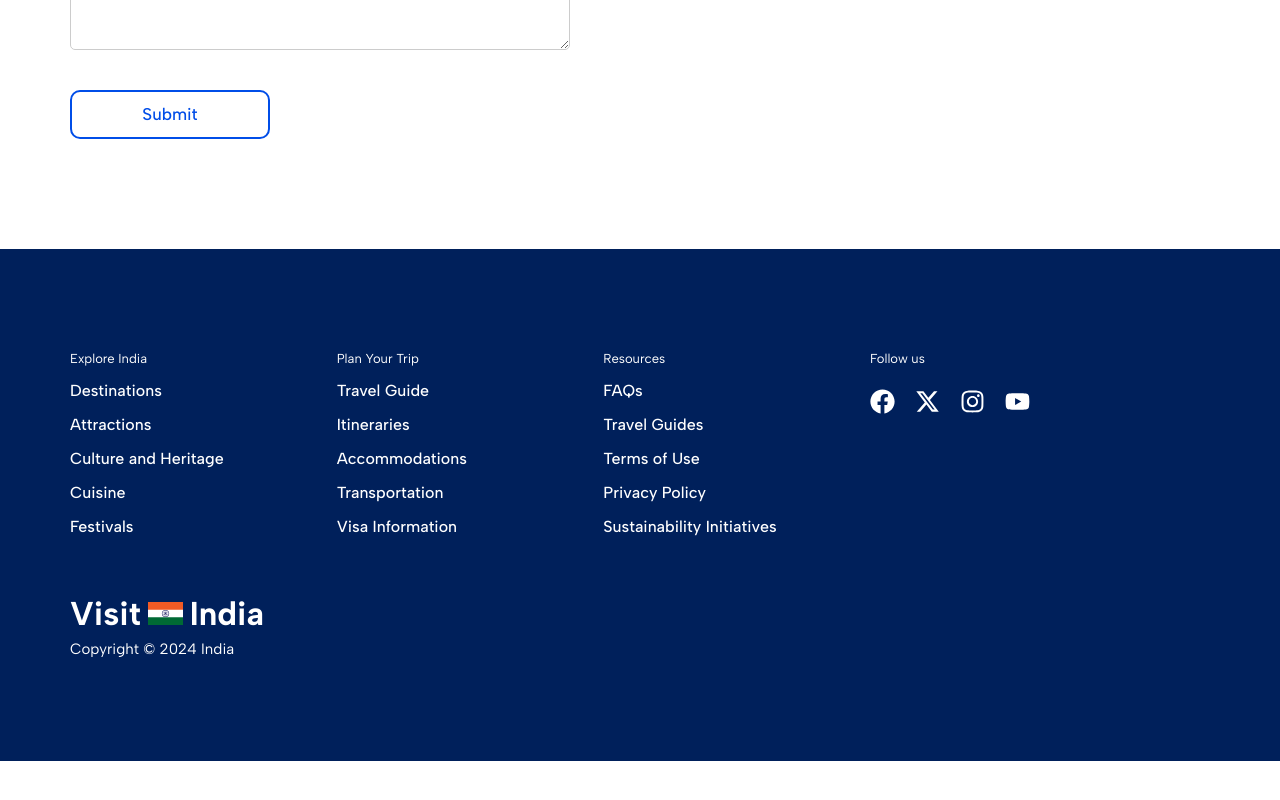
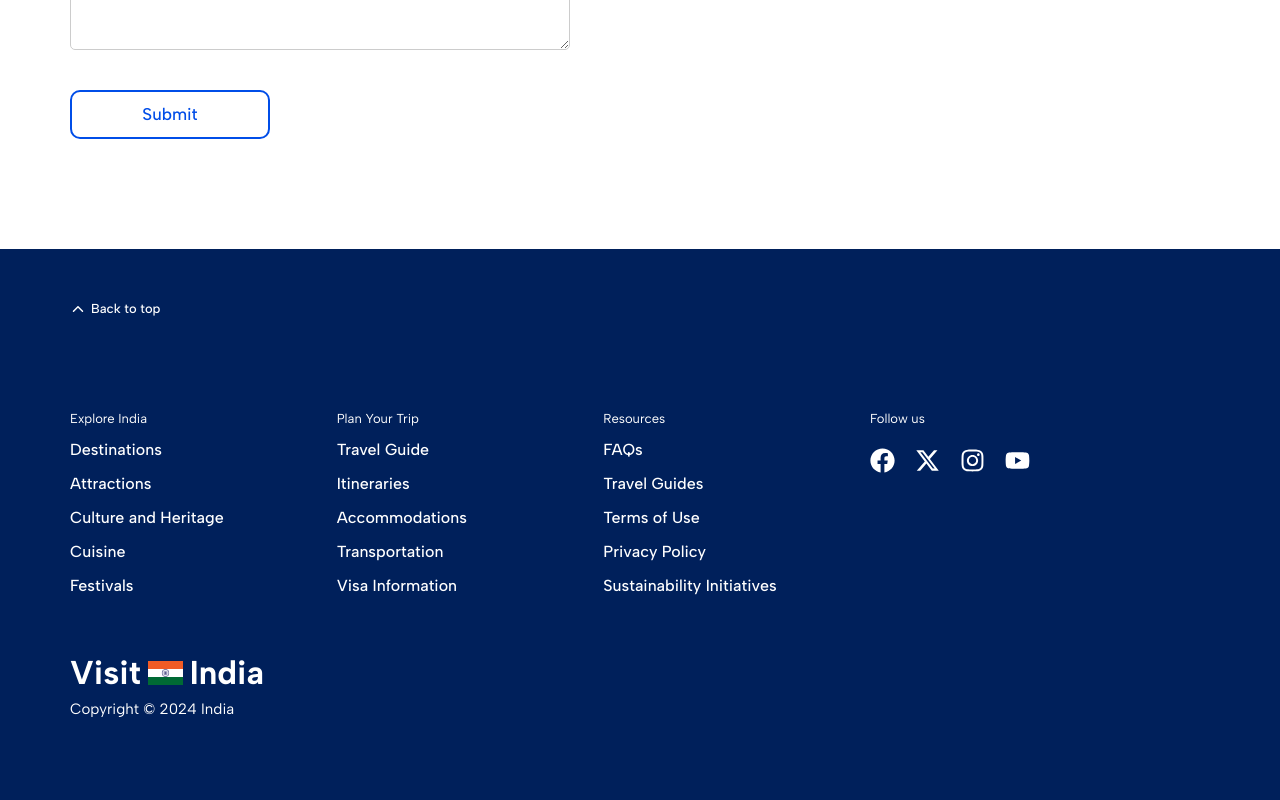
Before and after one commit to shashankaz/EpicIndia, a Next.js app: page / in a window 1280 px wide. Shown: the part 6095-6895 px from the top of the page. Before the commit the page ends 6856 px from the top, so only its background shows below. Built offline with nearby package versions, Linux system fonts and the light colour scheme.

Commit message:
back to top

```diff
--- a/src/components/Footer.tsx
+++ b/src/components/Footer.tsx
@@ -6,11 +6,20 @@ import { FaFacebook } from "react-icons/fa";
 import { FaXTwitter } from "react-icons/fa6";
 import { FaInstagram } from "react-icons/fa";
 import { FaYoutube } from "react-icons/fa";
+import { IoIosArrowUp } from "react-icons/io";
 
 const Footer = () => {
+  const top = () => {
+    window.scrollTo(0, 0);
+  };
+
   return (
     <div id="container">
       <div>
+        <div id="part1">
+          <IoIosArrowUp />
+          <button onClick={top}>Back to top</button>
+        </div>
         <div id="part2">
           <div id="content">
             <ul>
@@ -69,7 +78,9 @@ const Footer = () => {
                 <Link href={"/privacy"}>Privacy Policy</Link>
               </li>
               <li>
-                <Link href={"/sustainability-initiatives"}>Sustainability Initiatives</Link>
+                <Link href={"/sustainability-initiatives"}>
+                  Sustainability Initiatives
+                </Link>
               </li>
             </ul>
           </div>
--- a/src/components/footer.css
+++ b/src/components/footer.css
@@ -6,6 +6,9 @@
 
 #part1 {
   padding-bottom: 40px;
+  display: flex;
+  align-items: center;
+  gap: 5px;
 }
 
 #part1 button {
```
